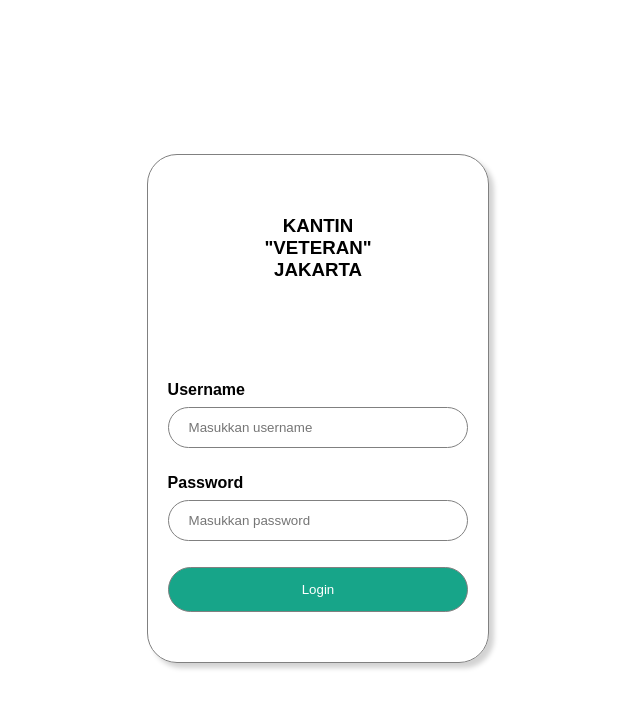
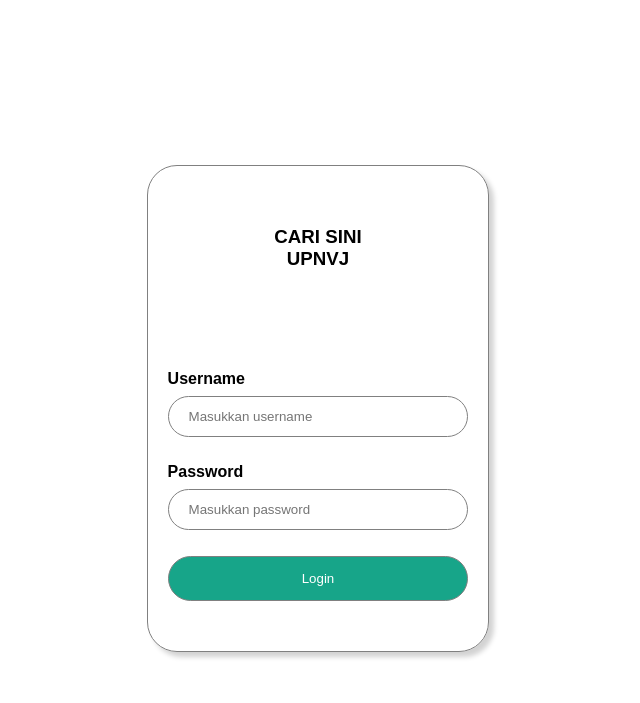
Before and after one commit to adeliadeswita/TBWebP_CariSiniUPNVJ, a PHP site: page /login.php in a window 1280 px wide. Shown: the top 703 px of the page, without its empty margins (322-962 px from the left). Run offline with PHP 8.4, Linux system fonts and the light colour scheme.

Commit message:
login.php

```diff
--- a/login.php
+++ b/login.php
@@ -66,7 +66,7 @@
 <body>
     <div class="container">
         <form action="" method="post">
-            <h3>KANTIN <br> "VETERAN" <br> JAKARTA</h3>
+            <h3>CARI SINI<br>UPNVJ</h3>
             <label for="username"><b>Username</b></label>
             <input type="text" placeholder="Masukkan username" name="username" required><br><br>
 
```
